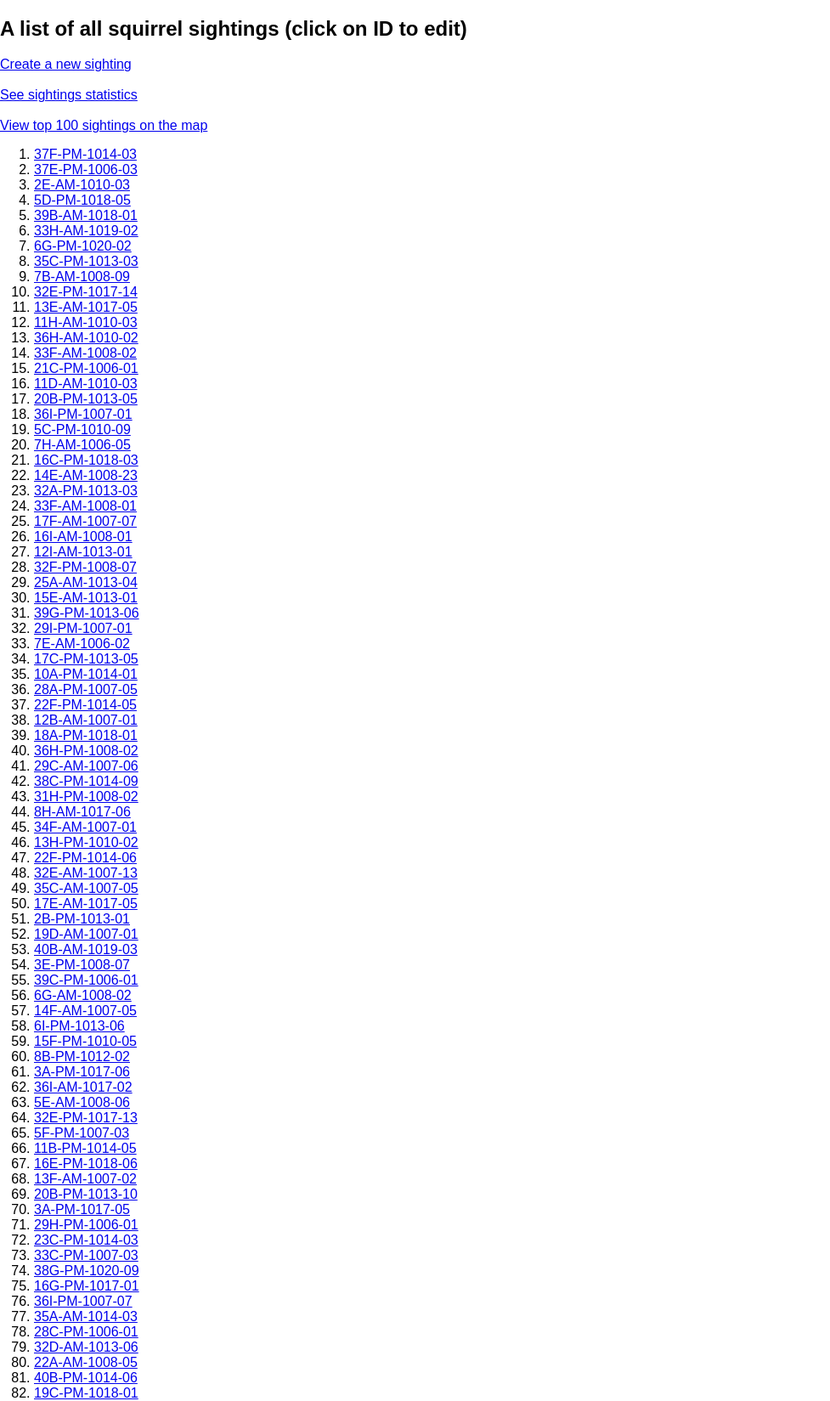
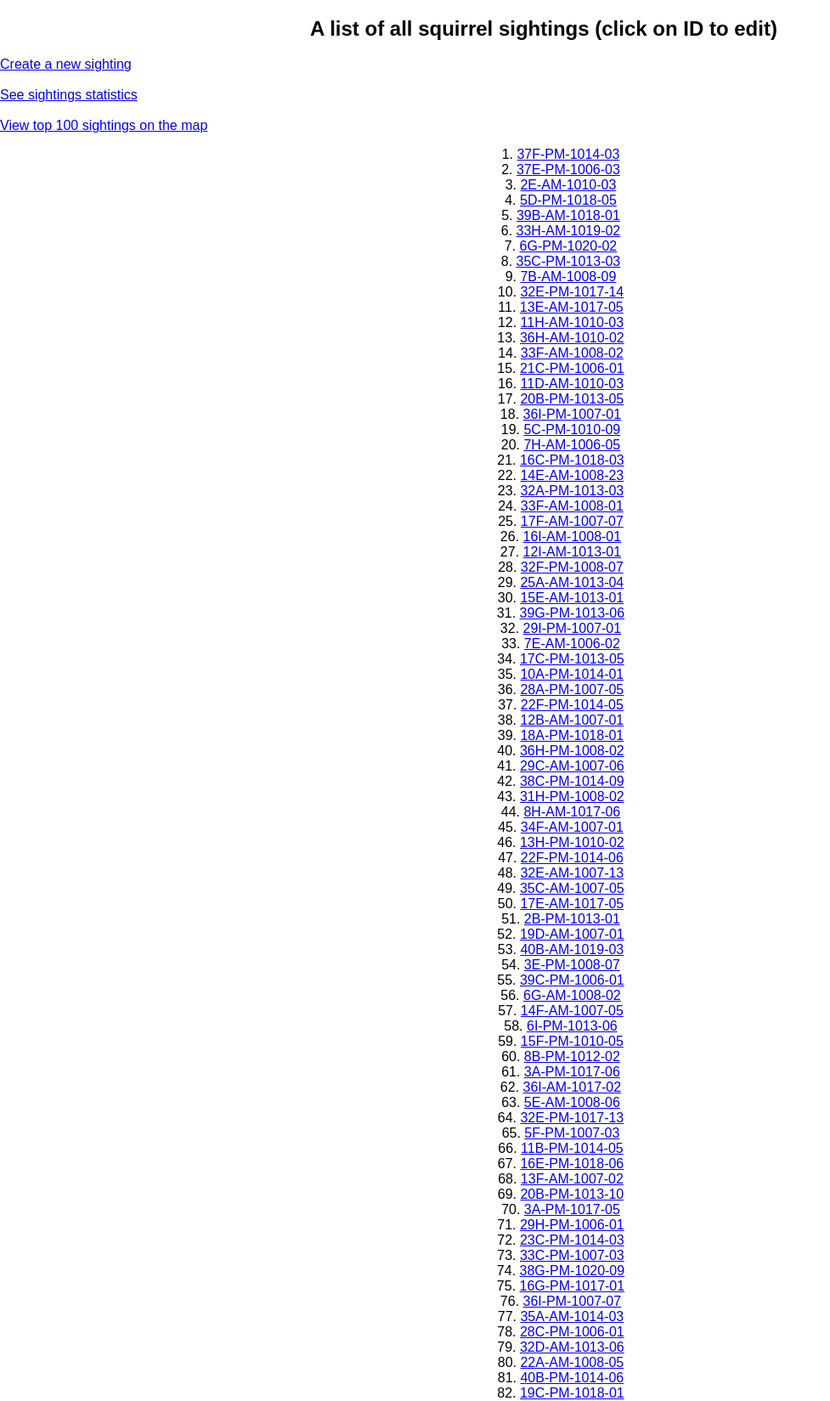
Before and after one commit to yfsui/tracker, a Django app: page /sightings/ in a window 1280 px wide. Shown: the part 259-1908 px from the top of the page at 85% size, without its empty margins (0-977 px from the left). Run offline with Django 3.2, Linux system fonts and the light colour scheme; data comes from the database, SQL or seed files in the repository.

Commit message:
Personalize website style

```diff
--- a/tracker/templates/tracker/all.html
+++ b/tracker/templates/tracker/all.html
@@ -27,16 +27,17 @@
 	<div class="header">
         <h1>2018 Central Park Squirrel Census Data</h1>
 	</div>
-        <h2>A list of all squirrel sightings (click on ID to edit)</h2>
-	<a href="{% url 'tracker:add' %}">Create a new sighting</a >
+        <h2 style="text-align:center;list-style-positi
+on:inside;">A list of all squirrel sightings (click on ID to edit)</h2>
+	<a href="{% url 'tracker:add' %}" style="text-align:center;list-style-position:inside;">Create a new sighting</a >
         <br>
         <br>
-        <a href="{% url 'tracker:stats' %}">See sightings statistics</a >
+	<a href="{% url 'tracker:stats' %}" style="text-align:center;list-style-position:inside;">See sightings statistics</a>
         <br>
         <br>
-        <a href="{% url 'tracker:map' %}">View top 100 sightings on the map</a >
+	<a href="{% url 'tracker:map' %}" style="text-align:center;list-style-position:inside;">View top 100 sightings on the map</a >
         {% if squirrels %}
-                <ol>
+                <ol style="text-align:center;list-style-position:inside;">
                     {% for squirrel in squirrels %}
                         <li>
                                 <a href='/sightings/{{squirrel.Unique_Squirrel_ID}}/'>{{ squirrel }}</a >
```
